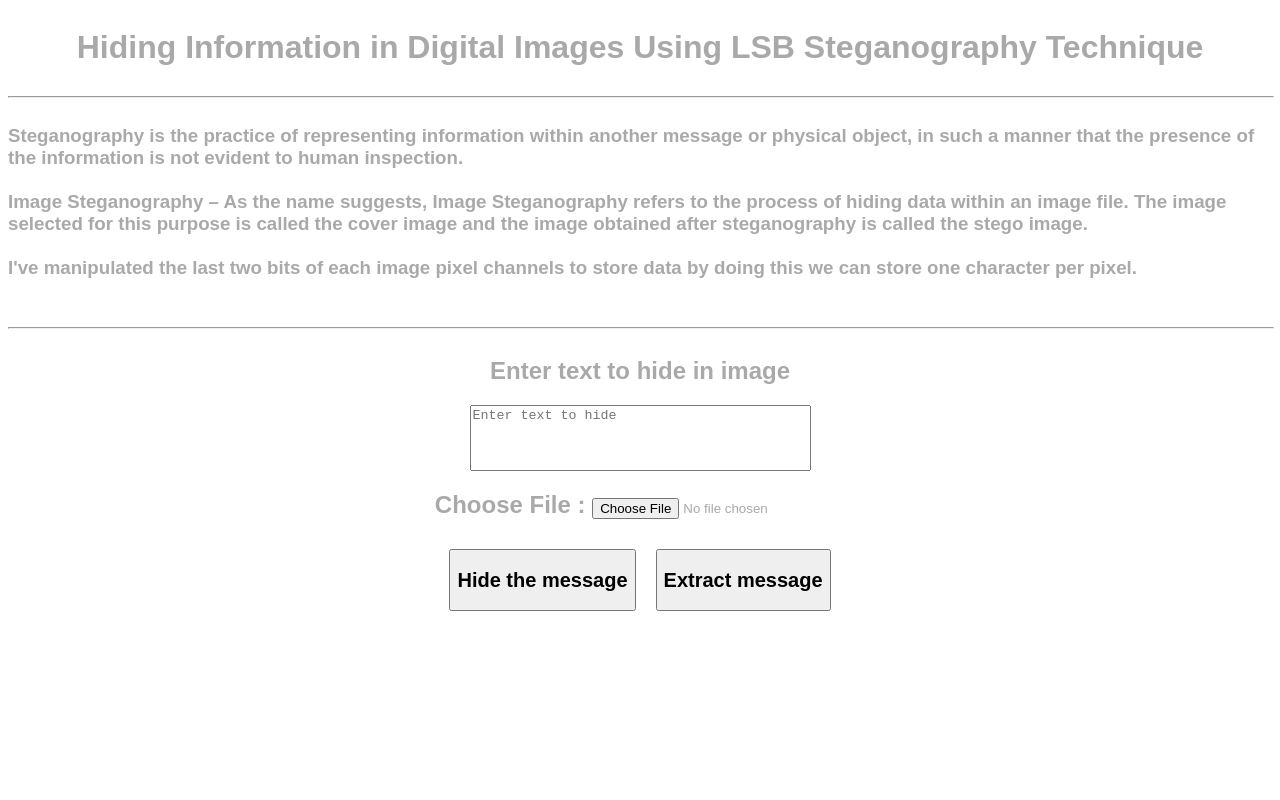
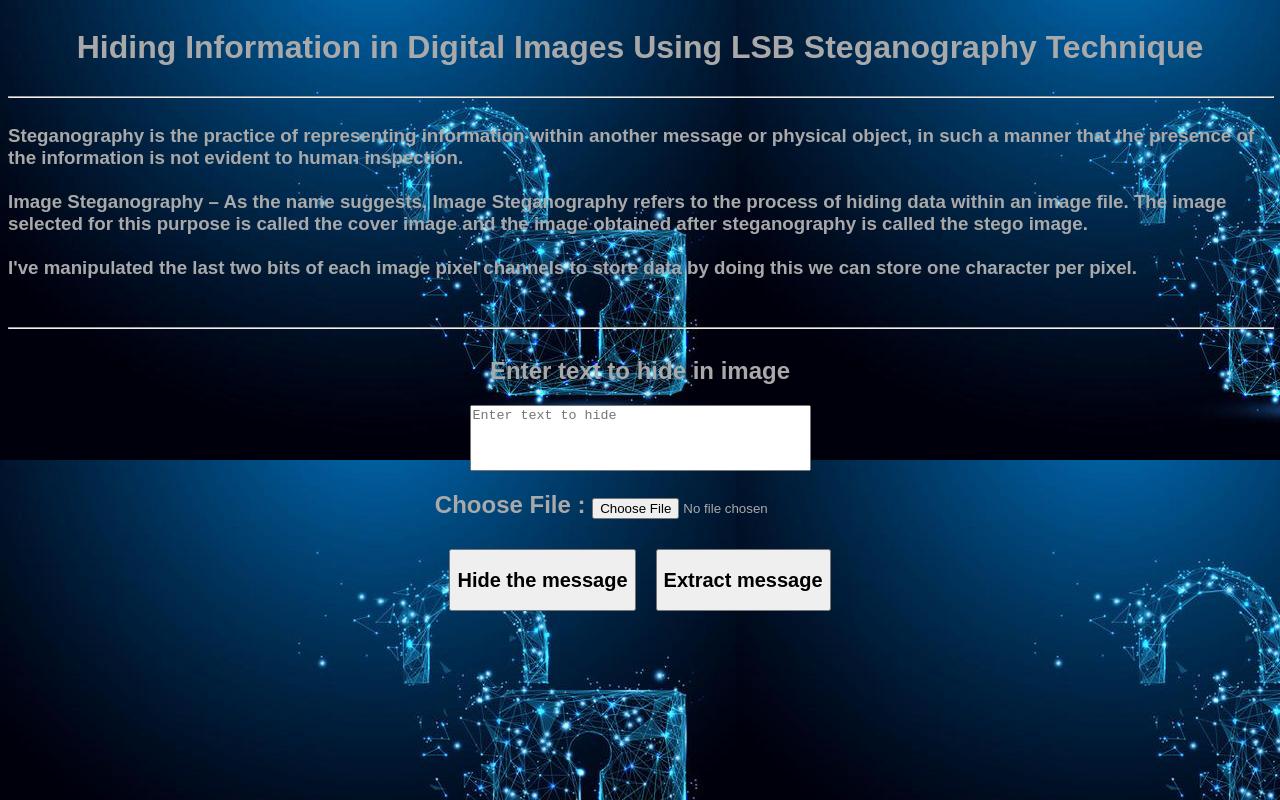
Before and after one commit to t-sbharti/LSB-Steganography-, a plain HTML site: page index.html in a window 1280 px wide. Drawn offline with Linux system fonts and the light colour scheme.

Commit message:
style.css

```diff
--- a/style.css
+++ b/style.css
@@ -1,6 +1,6 @@
 body {
    /* background-color:  #0bd86783;;*/
-    background-image: url("images/2.jpg") ;
+    background-image: url("2.jpg") ;
 
     color: darkgray;
     font-family: Arial, Helvetica, sans-serif;
```
